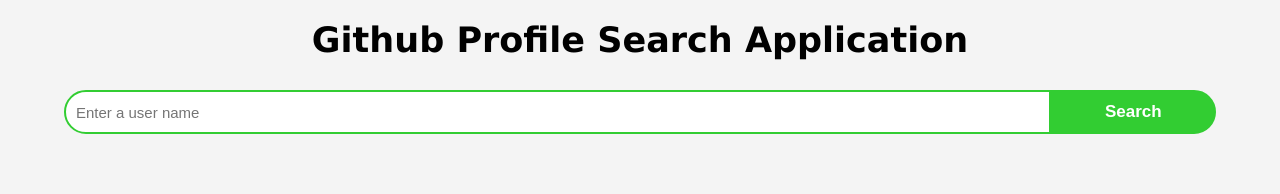
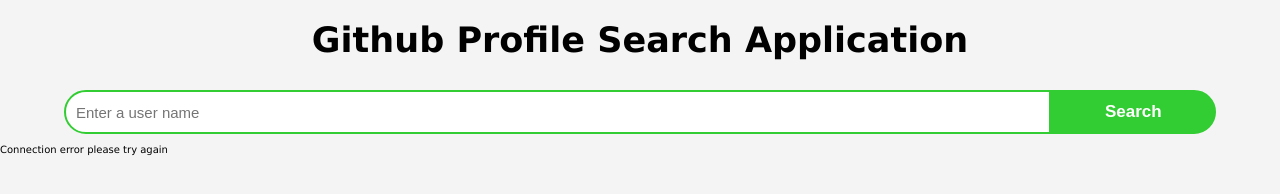
Before and after one commit to Ohiomatabn/GithubPrifileSearchApp, a plain HTML site: page index.html in a window 1280 px wide. Drawn offline with Linux system fonts and the light colour scheme.

Commit message:
Add a html div as a modal container

```diff
--- a/index.html
+++ b/index.html
@@ -21,6 +21,9 @@
 
       <div id="users-details"></div>
     </div>
+    <div class="modal" id="modal">
+      Connection error please try again
+    </dvi>
     <script src="script.js"></script>
   </body>
 </html>
```
